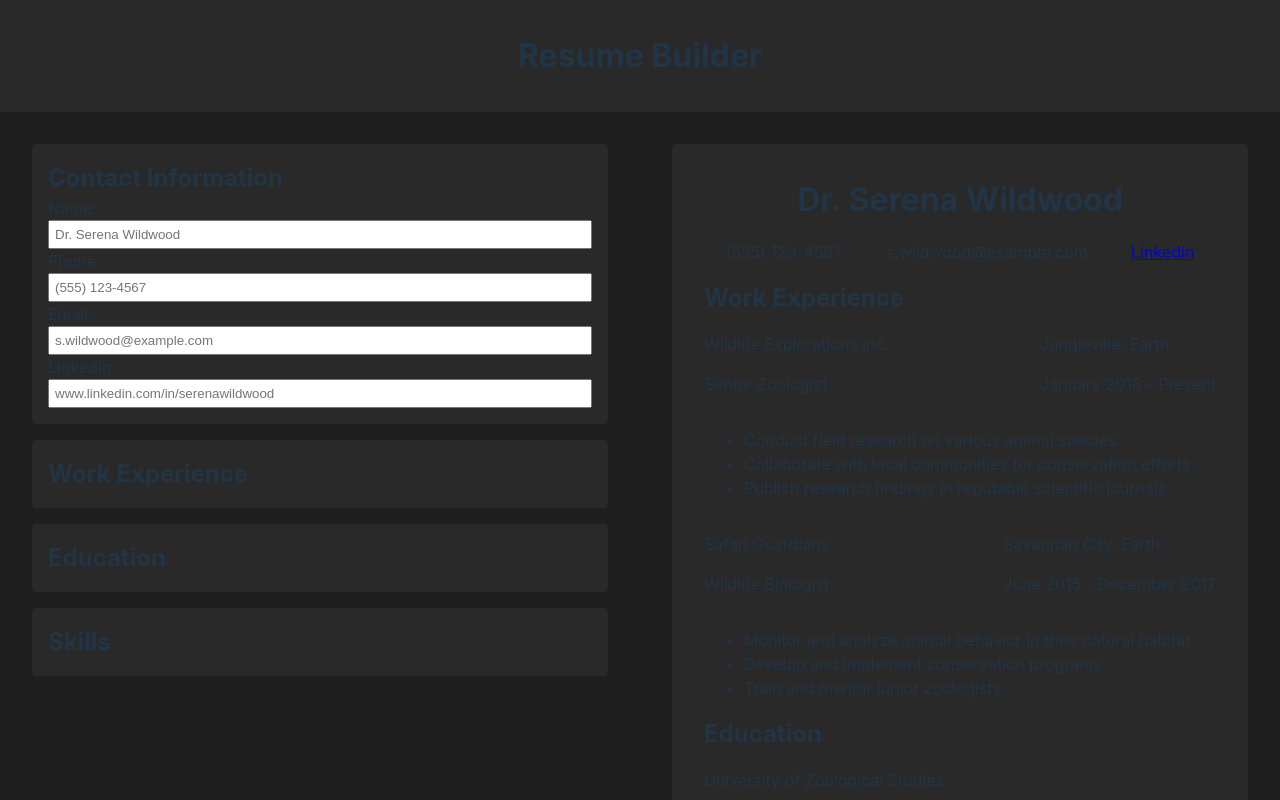
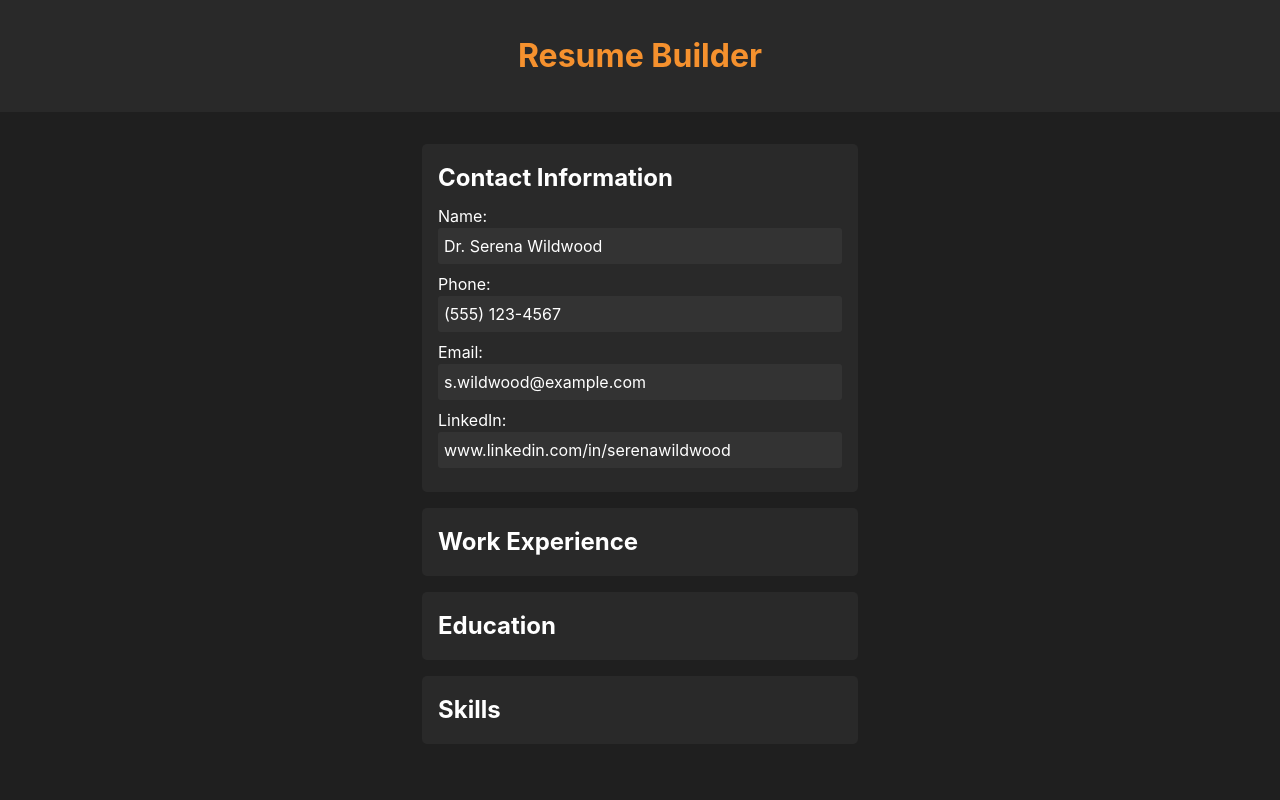
Before and after one commit to JakeNead/resume-builder, a React (Vite) app: page / in a window 1280 px wide. Shown: the top 800 px of the page. Built offline with nearby package versions, Linux system fonts and the light colour scheme.

Commit message:
Resume input style second version completed

```diff
--- a/src/styles/index.css
+++ b/src/styles/index.css
@@ -1,63 +1,35 @@
-:root {
-  font-family: Inter, system-ui, Avenir, Helvetica, Arial, sans-serif;
-  line-height: 1.5;
-
-  color-scheme: light dark;
-  color: rgba(255, 255, 255, 0.87);
-  background-color: #242424;
-
-  font-synthesis: none;
-  text-rendering: optimizeLegibility;
-  -webkit-font-smoothing: antialiased;
-  -moz-osx-font-smoothing: grayscale;
+*,
+*::before,
+*::after {
+  box-sizing: border-box;
+}
+* {
+  margin: 0;
 }
 
 body {
-  margin: 0;
-  display: flex;
-  place-items: center;
-  min-width: 320px;
-  min-height: 100vh;
+  line-height: 1.5;
+  -webkit-font-smoothing: antialiased;
+  text-rendering: optimizeLegibility;
 }
 
-button {
-  /* border-radius: 8px;
-  border: 1px solid transparent;
-  padding: 0.6em 1.2em;
-  font-size: 1em;
-  font-weight: 500;
-  font-family: inherit;
-  background-color: #1a1a1a;
-  cursor: pointer;
-  transition: border-color 0.25s; */
-}
-button:hover {
-  /* border-color: #646cff; */
-}
-button:focus,
-button:focus-visible {
-  /* outline: 4px auto -webkit-focus-ring-color; */
+input,
+button,
+textarea {
+  font: inherit;
 }
 
-@media (prefers-color-scheme: light) {
-  :root {
-    color: #213547;
-    background-color: #ffffff;
-  }
-  a:hover {
-    /* color: #747bff; */
-  }
-  button {
-    /* background-color: #f9f9f9; */
-  }
-}
-
-/* ----------------------- */
+/* -------reset above------- */
 :root {
   --card-color: hsl(0, 0%, 16%);
+  --input-color: hsl(0, 0%, 20%);
   --background-color: hsl(0, 0%, 12%);
+  --font-color: hsl(0, 0%, 100%);
+  --accent-color: hsl(30, 91%, 57%);
+  --btn-font-color: hsl(0, 0%, 0%);
+  --disabled-btn-bg-color: hsl(30, 61%, 40%);
+  --disabled-btn-font-color: hsl(0, 0%, 5%);
 }
-
 #root {
   min-height: 100vh;
   width: 100vw;
@@ -65,50 +37,77 @@ button:focus-visible {
   flex-direction: column;
   justify-content: space-between;
   background-color: var(--background-color);
+  color: var(--font-color);
+  font-family: Inter, system-ui, Avenir, Helvetica, Arial, sans-serif;
+  line-height: 1.5;
 }
-
 header,
 footer {
   text-align: center;
   padding: 2rem;
   background-color: var(--card-color);
 }
-
 main {
-  display: grid;
-  grid-template: 1fr/1fr 1fr;
-  flex-grow: 1;
+  display: flex;
+  flex-direction: column;
+  align-items: center;
 }
-
+button {
+  border-radius: 5px;
+  border: 1px solid transparent;
+  padding: 0.3em 0.6em;
+  cursor: pointer;
+  margin: 0.5em 0 0;
+  background-color: var(--accent-color);
+  color: var(--btn-font-color);
+}
+button:active {
+  transform: scale(0.99);
+}
+button:disabled {
+  background-color: var(--disabled-btn-bg-color);
+  color: var(--btn-font-color);
+}
 .resumeInputSection,
 .displayResume {
   display: flex;
   flex-direction: column;
   padding: 2rem;
 }
-
-.displayResume {
-  background-color: var(--card-color);
-  margin: 2rem;
-  border-radius: 5px;
-}
-
 .resumeInputSection {
   gap: 1rem;
+  width: 100%;
+  max-width: 500px;
 }
-
 .inputSection {
   background-color: var(--card-color);
   border-radius: 5px;
   padding: 1rem;
+  gap: 1em;
 }
-
 .contactInput,
-.experienceInput {
+.experienceInput,
+.educationInput,
+.skillsInput {
+  display: flex;
+  flex-direction: column;
+  margin-top: 0.5em;
+}
+.experienceButtons,
+.educationButtons,
+.skillsButtons {
   display: flex;
   flex-direction: column;
 }
-
+input,
+textarea {
+  margin-bottom: 0.5rem;
+  border: 1px solid transparent;
+  border-radius: 3px;
+}
+input::placeholder {
+  color: var(--font-color);
+}
 .displayContactInfo {
   display: flex;
   justify-content: space-around;
@@ -117,20 +116,41 @@ main {
   display: flex;
   justify-content: space-between;
 }
-
-input {
+input,
+textarea {
   padding: 5px;
+  background-color: var(--input-color);
+  color: var(--font-color);
 }
-
 h1 {
-  margin: 0px;
-  padding: 0px;
   text-align: center;
 }
+header h1 {
+  color: var(--accent-color);
+}
 h2 {
-  margin: 0px;
 }
-
 textarea {
   resize: vertical;
 }
+
+/* ---------Display Resume Styling--------- */
+
+.displayResume {
+  background-color: var(--card-color);
+  margin: 2rem;
+  border-radius: 5px;
+}
+.displayContactInfo {
+  display: flex;
+  justify-content: center;
+  gap: 1em;
+}
+.jobDetailsContainer {
+  display: flex;
+  justify-content: space-between;
+}
+.schoolDetailsContainer {
+  display: flex;
+  justify-content: space-between;
+}
```
